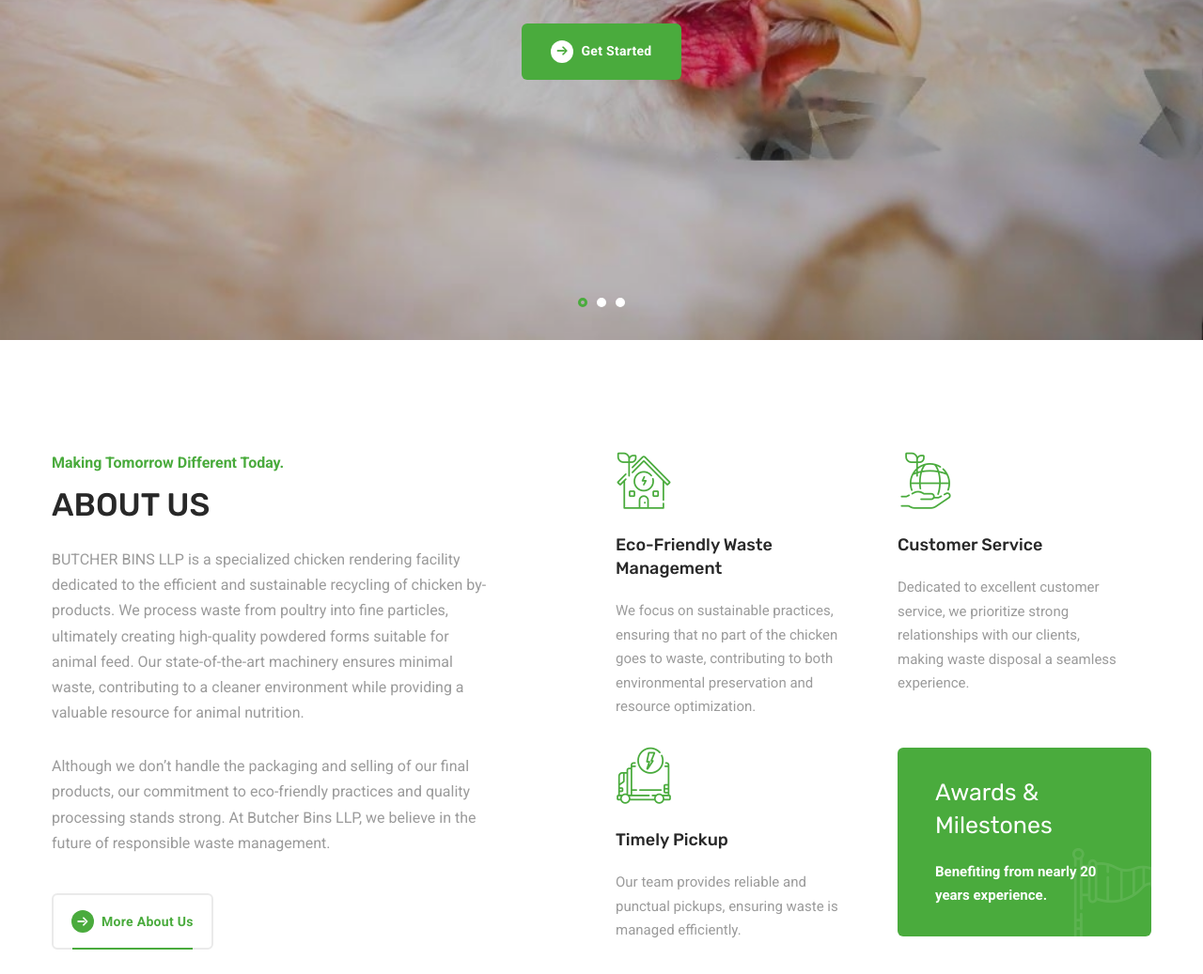
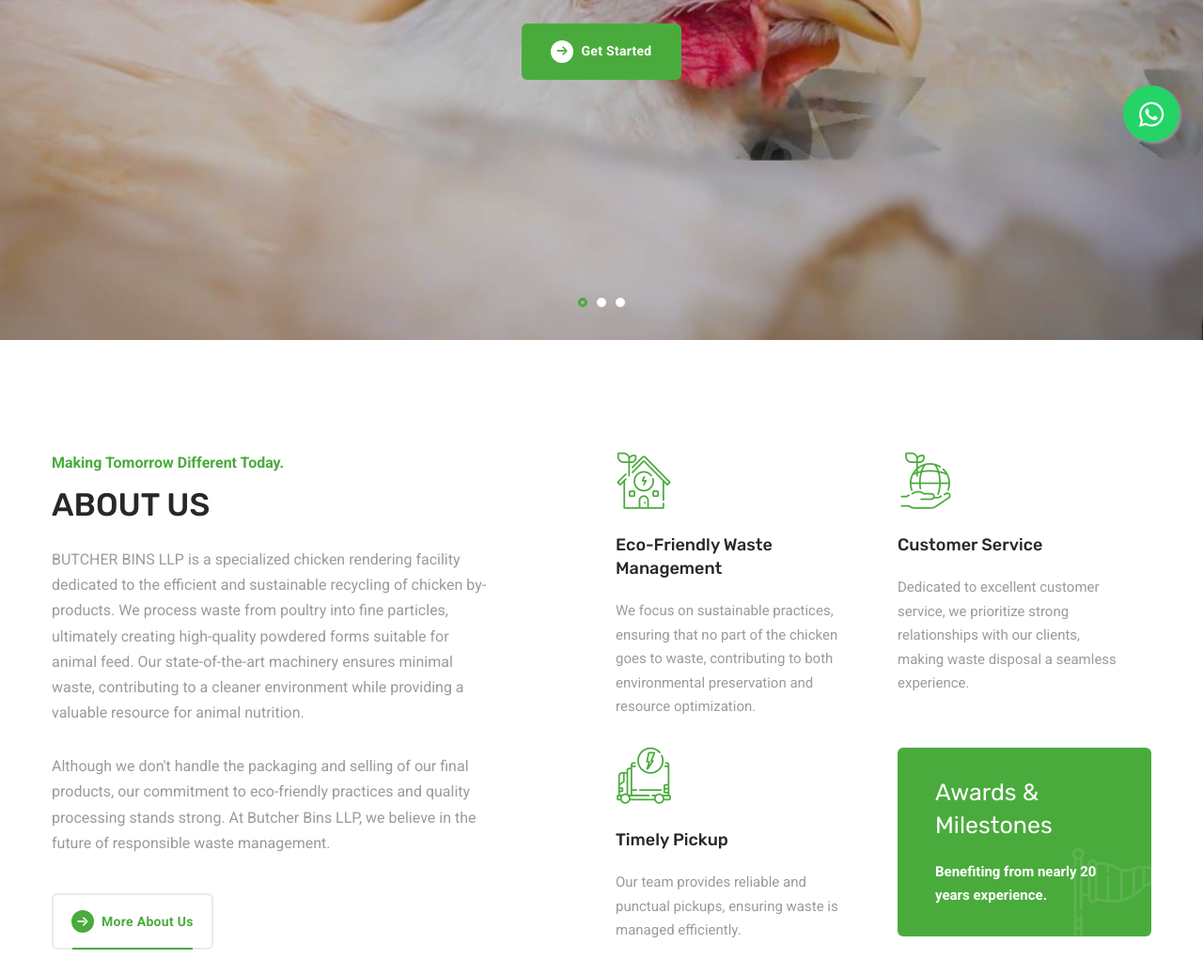
Before and after one commit to mhdafnan2003/Butcher-Bins-LLP-, a plain HTML site: page index.html in a window 1280 px wide. Shown: the part 559-1596 px from the top of the page at 94% size. Drawn offline with Linux system fonts and the light colour scheme; files whose address does not match are found by name.

Commit message:
first commit

```diff
--- a/index.html
+++ b/index.html
@@ -20,6 +20,12 @@
     <div class="preloader">
       <div class="loading"><span></span><span></span><span></span><span></span></div>
     </div><!-- /.preloader -->
+
+    <!-- Floating WhatsApp Button -->
+    <a href="https://wa.me/918589810310" class="float" target="_blank"
+      style="position: fixed; width: 60px; height: 60px; bottom: 90px; right: 25px; background-color: #25d366; color: #FFF; border-radius: 50px; text-align: center; font-size: 30px; box-shadow: 2px 2px 3px #999; z-index: 100;">
+      <i class="fab fa-whatsapp" style="margin-top: 16px;"></i>
+    </a>
 
     <!-- =========================
         Header
@@ -186,7 +192,7 @@
               particles, ultimately creating high-quality powdered forms suitable for animal feed. Our state-of-the-art
               machinery ensures minimal waste, contributing to a cleaner environment while providing a valuable resource
               for animal nutrition. </p>
-            <p class="heading__desc mb-40">Although we don’t handle the packaging and selling of our final products, our
+            <p class="heading__desc mb-40">Although we don't handle the packaging and selling of our final products, our
               commitment to eco-friendly practices and quality processing stands strong. At Butcher Bins LLP, we believe
               in the future of responsible waste management. </p>
             <a href="about-us.html" class="btn btn__primary btn__outlined btn__custom mb-40">
@@ -416,7 +422,7 @@
                 <h3 class="heading__title">Providing Value To Our ClientsThrough Ongoing Product & Innovation.
                 </h3>
                 <p class="heading__desc">At Butcher Bins LLP, we understand the importance of quality and sustainability
-                  in today’s market. Our rigorous quality control measures ensure that our products meet the highest
+                  in today's market. Our rigorous quality control measures ensure that our products meet the highest
                   standards, providing exceptional nutritional value for livestock. By partnering with us, you can be
                   confident that you are supporting a cleaner environment while accessing premium feed resources.
                 </p>
```
Also changed, not shown: about-us.html (+5 -0 lines), contact-us.html (+6 -0 lines), assets/images/gallery/1.jpg (added), assets/images/gallery/2.jpg (added), assets/images/gallery/3.jpg (added), assets/images/gallery/4.jpg (added), assets/images/gallery/5.jpg (added), assets/images/gallery/6.jpg (added). Lines whose indentation alone changed are shown as unchanged.
